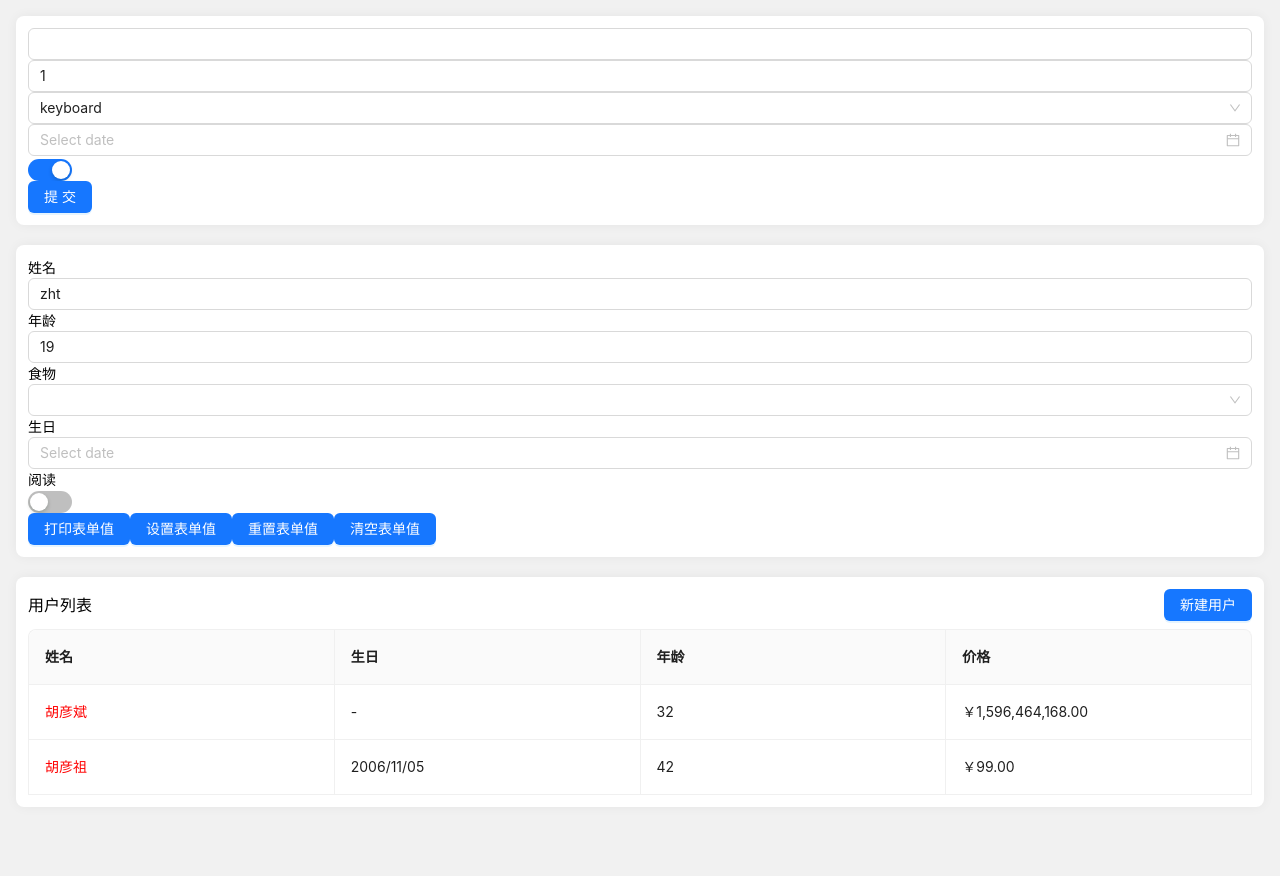
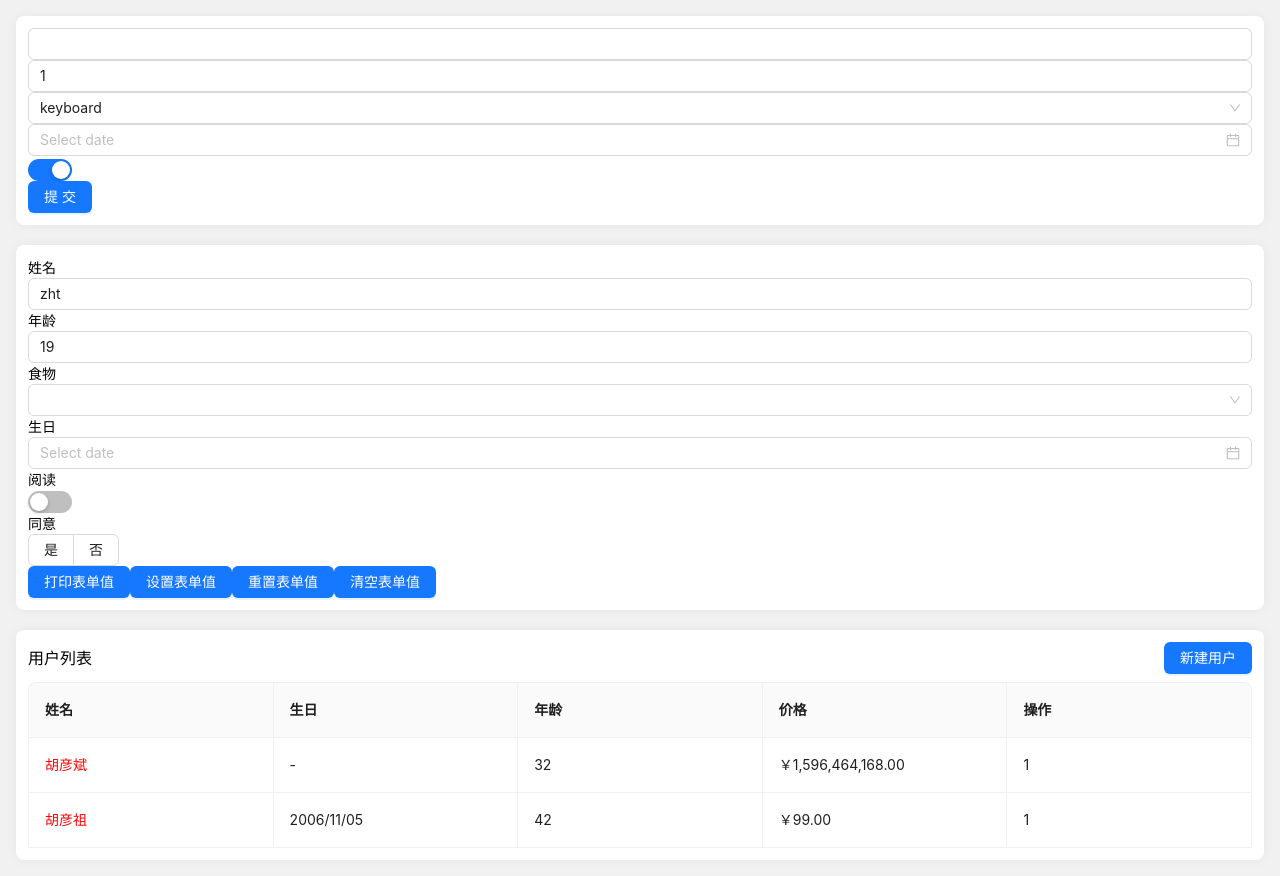
Before and after one commit to ZHTGitHub/nifty-react, a React (Vite) app: page / in a window 1280 px wide. Before the commit the page ends 823 px from the top, so only its background shows below. Built offline with nearby package versions, Linux system fonts and the light colour scheme; the HTML template or start-up script is replaced by a standard one.

Commit message:
ci: 开发项目

```diff
--- a/components/form/FormItem/index.tsx
+++ b/components/form/FormItem/index.tsx
@@ -13,11 +13,14 @@ type StoreValue = any
 type RuleType = 'string' | 'number' | 'boolean' | 'method' | 'regexp' | 'integer' | 'float' | 'object' | 'enum' | 'date' | 'url' | 'hex' | 'email'
 
 const getValueFromEvent = (event: React.ChangeEvent<HTMLInputElement> | string | number | boolean, component?: ComponentType): string | number | boolean => {
-  if(component === 'Input') {
-    return (event as React.ChangeEvent<HTMLInputElement>).target.value
+  switch (component) {
+    case 'Input':
+    case 'RadioButtonGroup':
+      return (event as React.ChangeEvent<HTMLInputElement>).target.value
+
+    default:
+      return event as string | number | boolean
   }
-
-  return event as string | number | boolean
 }
 
 export interface Rule {
@@ -88,7 +91,6 @@ function InternalFormItem<Values = any>(props: FormItemProps<Values>): React.Rea
   const childEle = React.Children.toArray(children).length > 1 ? children : React.cloneElement(children!, {
     value: values?.[name],
     onChange: (event: React.ChangeEvent<HTMLInputElement> | string | number | boolean) => {
-      console.log(event)
       const value = getValueFromEvent(event, component)
       setValue(value)
       onValueChange?.(name, value)
--- a/components/form/componentMap.ts
+++ b/components/form/componentMap.ts
@@ -3,6 +3,7 @@ import type { ComponentType } from './types/index'
 import ZDatePicker from '../date-picker'
 import ZInput from '../input'
 import ZInputNumber from '../input-number'
+import { RadioButtonGroup as ZRadioButtonGroup } from '../radio'
 import ZSelect from '../select'
 import ZSwitch from '../switch'
 
@@ -11,6 +12,7 @@ const componentMap = new Map<ComponentType, React.ElementType>()
 componentMap.set('DatePicker', ZDatePicker)
 componentMap.set('Input', ZInput)
 componentMap.set('InputNumber', ZInputNumber)
+componentMap.set('RadioButtonGroup', ZRadioButtonGroup)
 componentMap.set('Select', ZSelect)
 componentMap.set('Switch', ZSwitch)
 
--- a/components/form/index.ts
+++ b/components/form/index.ts
@@ -1,6 +1,6 @@
 import Form from './Form'
 
-export type { ZFormProps } from './Form'
+export type { ZFormProps, ZFormRef } from './Form'
 export type { ZFormSchema } from './types/form'
 
 export default Form
--- a/components/index.ts
+++ b/components/index.ts
@@ -7,6 +7,7 @@ export type { ZDatePickerProps } from './date-picker'
 export { default as ZForm } from './form'
 export type {
   ZFormProps,
+  ZFormRef,
   ZFormSchema,
 } from './form'
 export { default as ZInput } from './input'
--- a/components/radio/Radio.tsx
+++ b/components/radio/Radio.tsx
@@ -6,7 +6,7 @@ export interface ZRadioProps extends RadioProps {
   label?: string;
 }
 
-function ZInput(props: ZRadioProps) {
+function ZRadio(props: ZRadioProps) {
   const { label, ...rest } = props
 
   return <div>
@@ -18,4 +18,4 @@ function ZInput(props: ZRadioProps) {
   </div>
 }
 
-export default ZInput
+export default ZRadio
--- /dev/null
+++ b/components/radio/RadioButtonGroup.tsx
@@ -0,0 +1,23 @@
+import type { RadioProps } from 'antd'
+
+import { Radio } from 'antd'
+import ZFormItem from '../form/FormItem'
+
+export interface ZRadioButtonGroupProps extends RadioProps {
+  label?: string;
+}
+
+function ZRadioButtonGroup(props: ZRadioButtonGroupProps) {
+  return <div>
+    <ZFormItem
+      { ...props }
+    >
+      <Radio.Group
+        { ...props }
+        optionType="button"
+      />
+    </ZFormItem>
+  </div>
+}
+
+export default ZRadioButtonGroup
--- a/components/radio/index.ts
+++ b/components/radio/index.ts
@@ -1,5 +1,9 @@
 import Radio from './Radio'
+import RadioButtonGroup from './RadioButtonGroup'
 
 export type { ZRadioProps } from './Radio'
+export type { ZRadioButtonGroupProps } from './RadioButtonGroup'
+
+export { RadioButtonGroup }
 
 export default Radio
--- a/components/table/Table.tsx
+++ b/components/table/Table.tsx
@@ -46,6 +46,7 @@ function ZTable(props: ZTableProps) {
             html = false,
             key,
             prefix,
+            render,
             style,
             suffix,
             title,
@@ -70,6 +71,10 @@ function ZTable(props: ZTableProps) {
             width={ width }
             render={ (text, record, index) => {
               // console.log({ text, row: record, rowIndex: index })
+
+              if(render) {
+                return render(text, record, index)
+              }
 
               // Empty
               if(!text) {
--- a/components/table/types.ts
+++ b/components/table/types.ts
@@ -29,6 +29,8 @@ export interface Column {
   origin?: boolean;
   // 前缀
   prefix?: string;
+  //
+  render?: (text: any1, record: any, index: number) => any,
   // 样式
   style?: CSSProperties;
   // 后缀
--- a/src/App.tsx
+++ b/src/App.tsx
@@ -62,6 +62,14 @@ function App() {
       type: 'currency',
       prefix: '￥',
     },
+
+    {
+      title: '操作',
+      key: 'action',
+      render: () => {
+        return '1'
+      }
+    }
   ];
 
   const schemas: ZFormSchema[] = [
@@ -99,6 +107,18 @@ function App() {
       component: 'Switch',
       label: '阅读',
       name: 'read',
+    },
+
+    {
+      component: 'RadioButtonGroup',
+      label: '同意',
+      name: 'agree',
+      componentProps: {
+        options: [
+          {label: '是', value: 'Y'},
+          {label: '否', value: 'N'},
+        ]
+      }
     },
   ]
 
```
Also changed, not shown: components/radio/RadioButton.tsx (deleted), components/radio/RadioGroup.tsx (added).
